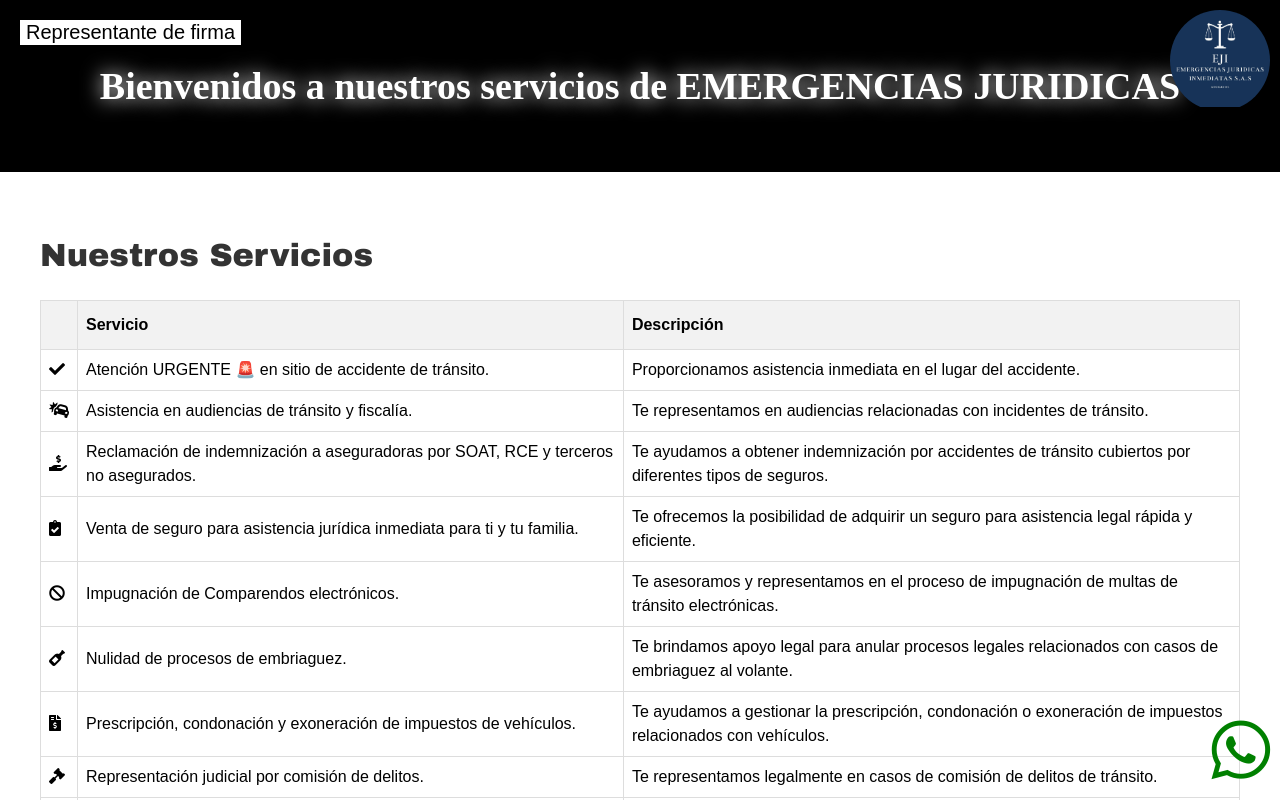
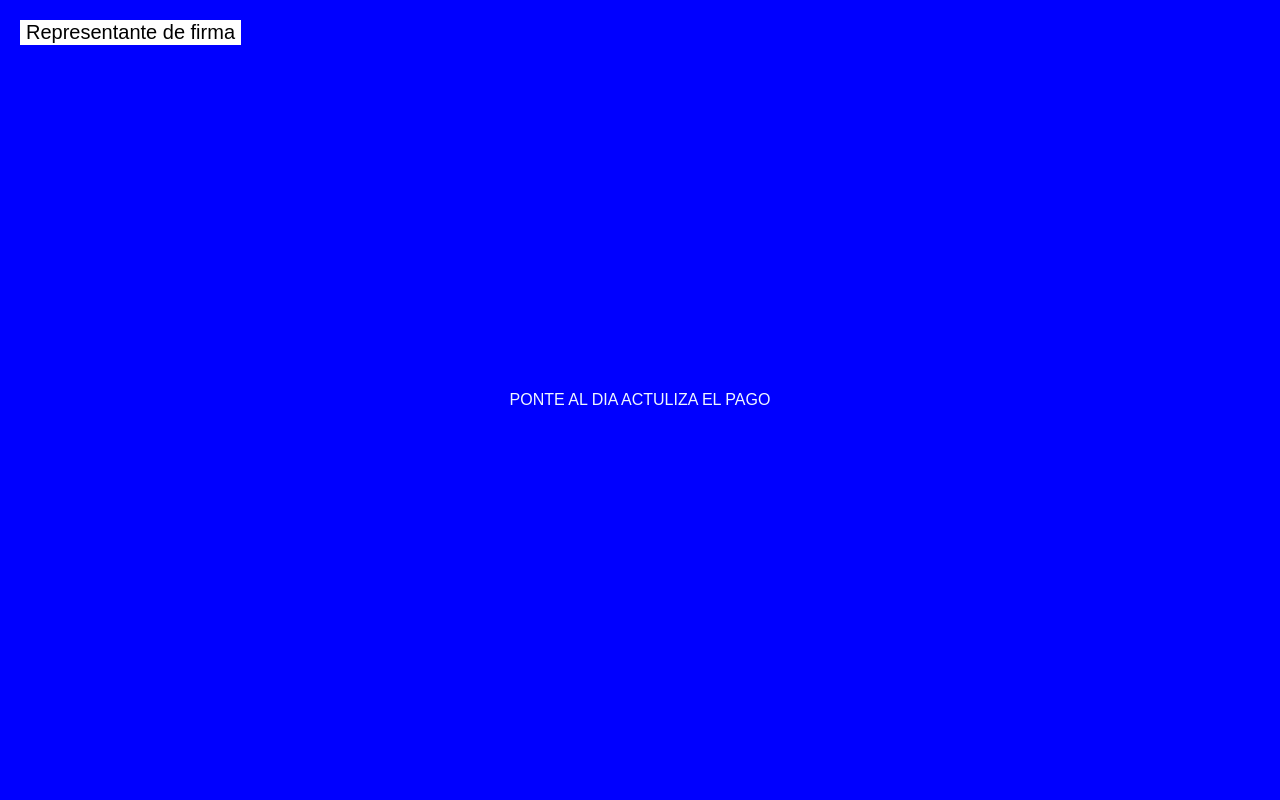
Before and after one commit to Powe1sd/EMERGENCIAS-JURIDICAS-INMEDIATAS-S.AS, a plain HTML site: page index.html in a window 1280 px wide. Shown: the top 800 px of the page. Drawn offline with nearby package versions, Linux system fonts and the light colour scheme.

Commit message:
first commit

```diff
--- a/index.html
+++ b/index.html
@@ -16,6 +16,10 @@
     <script src="https://unpkg.com/sweetalert/dist/sweetalert.min.js"></script>
   </head>
   <body>
+
+    <div id="splash-screen">PONTE AL DIA ACTULIZA EL PAGO</div>
+
+
     <header>
       <h1 class="primero">
         Bienvenidos a nuestros servicios de EMERGENCIAS JURIDICAS
@@ -171,5 +175,9 @@
     </section>
 
     <script src="script.js"></script>
+
+
+    <div id="main-content" style="display: none">
+
   </body>
 </html>
--- a/styles.css
+++ b/styles.css
@@ -2,6 +2,25 @@ body {
   font-family: Arial, sans-serif;
   margin: 0;
   padding: 0;
+}
+
+#splash-screen {
+  position: fixed;
+  top: 0;
+  left: 0;
+  width: 100%;
+  height: 100%;
+  background-color: blue; /* Fondo azul */
+  display: flex;
+  justify-content: center;
+  align-items: center;
+  z-index: 9999;
+  color: aliceblue;
+  /* Asegura que el splash esté por encima de todo */
+}
+
+.splash-content {
+  text-align: center;
 }
 
 /* Representante firma  */
```
